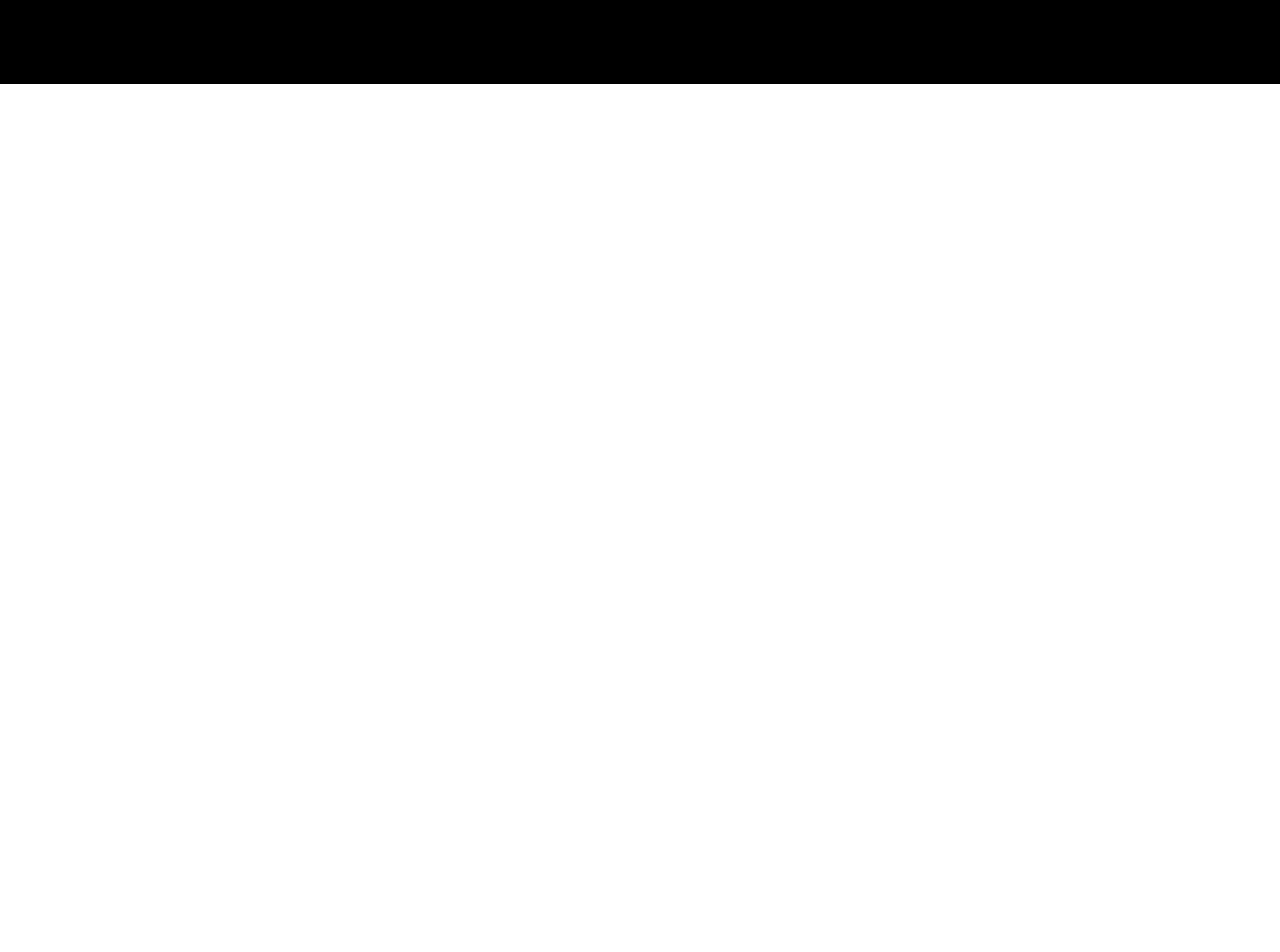
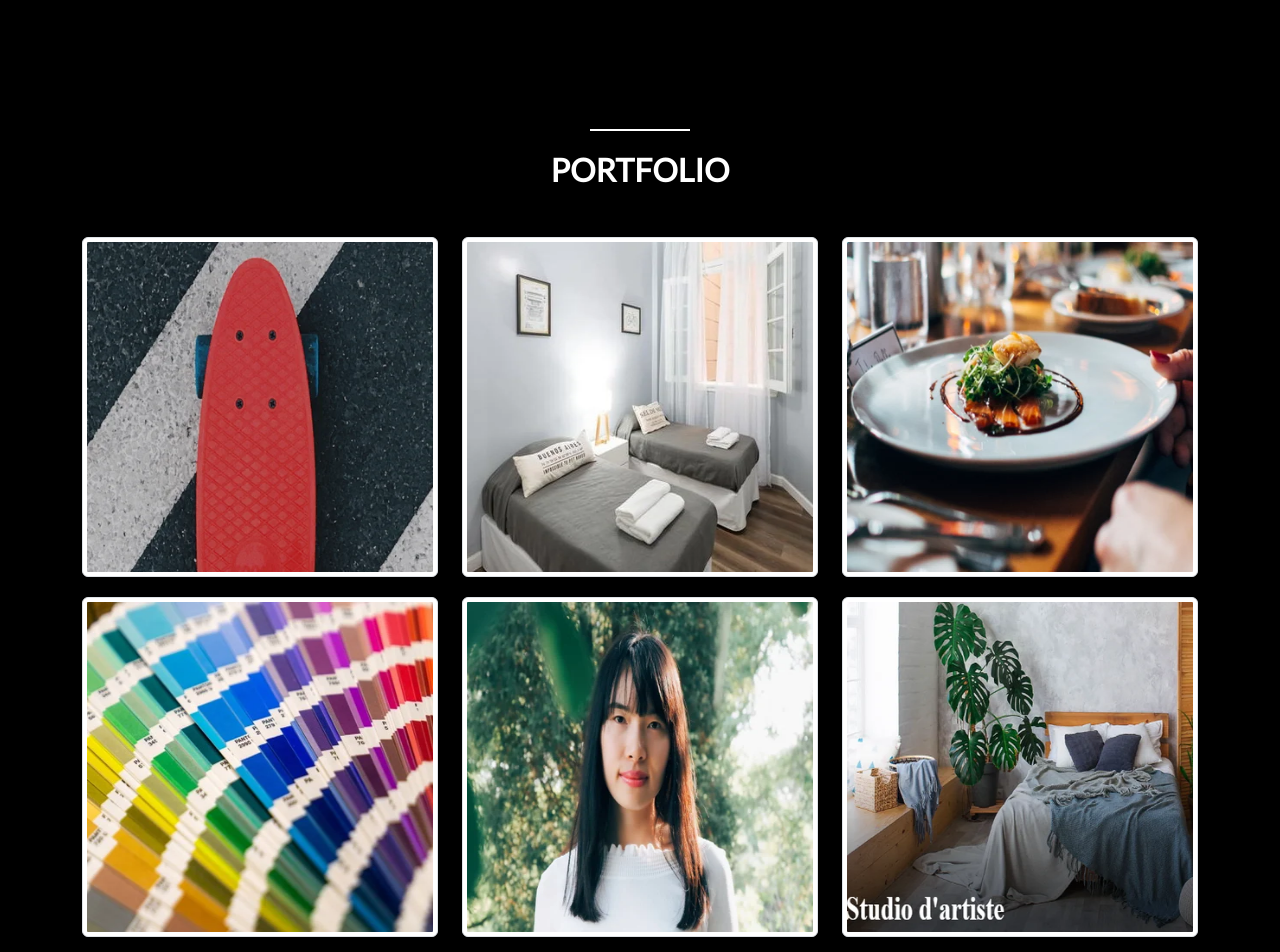
Before and after one commit to mohamedhanafi69120/Mon_Portfolio, a React (Vite) app: page / in a window 1280 px wide. Shown: the part 2320-3272 px from the top of the page. Before the commit the page ends 2404 px from the top, so only its background shows below. Built offline with nearby package versions, Linux system fonts and the light colour scheme.

Commit message:
Ajout du composant portfolio plus mise en forme

```diff
--- /dev/null
+++ b/src/components/Portfolio.jsx
@@ -0,0 +1,45 @@
+//Portfolio
+
+import { Tooltip } from "react-tooltip";
+import portfolioProjectData from "../data/portfolioProjectData.json";
+
+const Portfolio = () => {
+  return (
+    <section id="portfolio" className="portfolio">
+      <div className="container">
+        <div className="white-divider"></div>
+        <div className="heading">
+          <h2 className="title second-color">Portfolio</h2>
+        </div>
+        <div className="row">
+          {portfolioProjectData.items.map((item, index) => (
+            <PortfolioItem
+              key={index}
+              imagePath={item.imagePath}
+              projectUrl={item.projectUrl}
+              tooltipContent={item.tooltipContent}
+            />
+          ))}
+        </div>
+      </div>
+    </section>
+  );
+};
+
+const PortfolioItem = ({ imagePath, projectUrl, tooltipContent, onClick }) => {
+  return (
+    <div className="col-md-4 portfolio-col">
+      <a
+        href={projectUrl}
+        target="_blank"
+        data-tooltip-id="my-tooltip"
+        data-tooltip-content={tooltipContent}
+      >
+        <img src={imagePath} className="img-thumbnail" alt={tooltipContent} />
+      </a>
+      <Tooltip id="my-tooltip" />
+    </div>
+  );
+};
+
+export default Portfolio;
--- /dev/null
+++ b/src/data/portfolioProjectData.json
@@ -0,0 +1,50 @@
+{
+  "items": [
+    {
+      "imagePath": "images/portfolio1.webp",
+      "projectUrl": "https://github.com/mohamedhanafi69120/Riding_Citites",
+      "tooltipContent": "Riding cities - HTML"
+    },
+    {
+      "imagePath": "images/portfolio2.webp",
+      "projectUrl": "https://github.com/mohamedhanafi69120/Booki-Projet3",
+      "tooltipContent": "Site Booki - HTML & CSS"
+    },
+    {
+      "imagePath": "images/portfolio3.webp",
+      "projectUrl": "https://github.com/mohamedhanafi69120/OhmyfoodOhmyfood",
+      "tooltipContent": "ohmyfood - HTML & CSS"
+    },
+    {
+      "imagePath": "images/portfolio4.webp",
+      "projectUrl": "https://github.com/mohamedhanafi69120/Print-it-Javascript",
+      "tooltipContent": "printit - JAVASCRIPT"
+    },
+    {
+      "imagePath": "images/portfolio5.webp",
+      "projectUrl": "https://github.com/mohamedhanafi69120/Portfolio-architecte-sophie-bluel",
+      "tooltipContent": "SOPHIE BLUEL- ROUTES API - ",
+      "onClick": true
+    },
+    {
+      "imagePath": "images/portfolio6.webp",
+      "projectUrl": "https://github.com/mohamedhanafi69120/kasa7",
+      "tooltipContent": "kasa - React"
+    },
+    {
+      "imagePath": "images/portfolio8.webp",
+      "projectUrl": "https://github.com/mohamedhanafi69120/P9_nina-carducci",
+      "tooltipContent": "Optimisez le référencement d'un site de photographe"
+    },
+    {
+      "imagePath": "images/portfolio9.webp",
+      "projectUrl": "https://github.com/mohamedhanafi69120/P9_Debuggez-une-application",
+      "tooltipContent": "Débuggez le site d'une agence d'événementiel - React"
+    },
+    {
+      "imagePath": "images/portfolio10.webp",
+      "projectUrl": "https://github.com/mohamedhanafi69120/P10_ArgentBank",
+      "tooltipContent": "Implémentez le front-end d'une application bancaire avec React - React"
+    }
+  ]
+}
--- a/src/pages/Home.jsx
+++ b/src/pages/Home.jsx
@@ -2,6 +2,7 @@
 import About from "../components/AboutMe";
 import Skills from "../components/Skills";
 import Experience from "../components/Experience";
+import Portfolio from "../components/Portfolio";
 
 const Home = () => {
   return (
@@ -10,6 +11,7 @@
         <About />
         <Skills />
         <Experience />
+        <Portfolio />
       </main>
     </div>
   );
--- a/src/sass/main.scss
+++ b/src/sass/main.scss
@@ -5,3 +5,4 @@
 @use "./sections.scss";
 @use "./skill.scss";
 @use "./experiences.scss";
+@use "./portfolio.scss";
--- /dev/null
+++ b/src/sass/portfolio.scss
@@ -0,0 +1,38 @@
+/* PORTFOLIO */
+
+@use "./variables" as variables; // Import correct de variables.scss
+
+.portfolio {
+  background: variables.$color-primary;
+
+  .heading {
+    text-transform: uppercase;
+  }
+
+  &-col {
+    margin-bottom: 20px;
+  }
+  .img-thumbnail {
+    display: flex;
+    width: 100%;
+    height: 340px;
+
+    // filter: grayscale(100%);
+    @media (max-width: 768px) {
+      height: 300px;
+    }
+    &:hover {
+      filter: none;
+    }
+  }
+  #my-tooltip {
+    display: flex;
+    z-index: 1;
+    background-color: variables.$color-white;
+    font-size: 16px;
+    font-weight: 600;
+    color: variables.$color-primary;
+    border-radius: 5px;
+    white-space: pre-wrap;
+  }
+}
--- a/src/style/style.css
+++ b/src/style/style.css
@@ -387,4 +387,38 @@
   }
 }
 
+/* PORTFOLIO */
+.portfolio {
+  background: #000;
+}
+.portfolio .heading {
+  text-transform: uppercase;
+}
+.portfolio-col {
+  margin-bottom: 20px;
+}
+.portfolio .img-thumbnail {
+  display: flex;
+  width: 100%;
+  height: 340px;
+}
+@media (max-width: 768px) {
+  .portfolio .img-thumbnail {
+    height: 300px;
+  }
+}
+.portfolio .img-thumbnail:hover {
+  filter: none;
+}
+.portfolio #my-tooltip {
+  display: flex;
+  z-index: 1;
+  background-color: #fff;
+  font-size: 16px;
+  font-weight: 600;
+  color: #000;
+  border-radius: 5px;
+  white-space: pre-wrap;
+}
+
 /*# sourceMappingURL=style.css.map */
```
Also changed, not shown: 1 other file (tests, documents, lock files or other folders).
